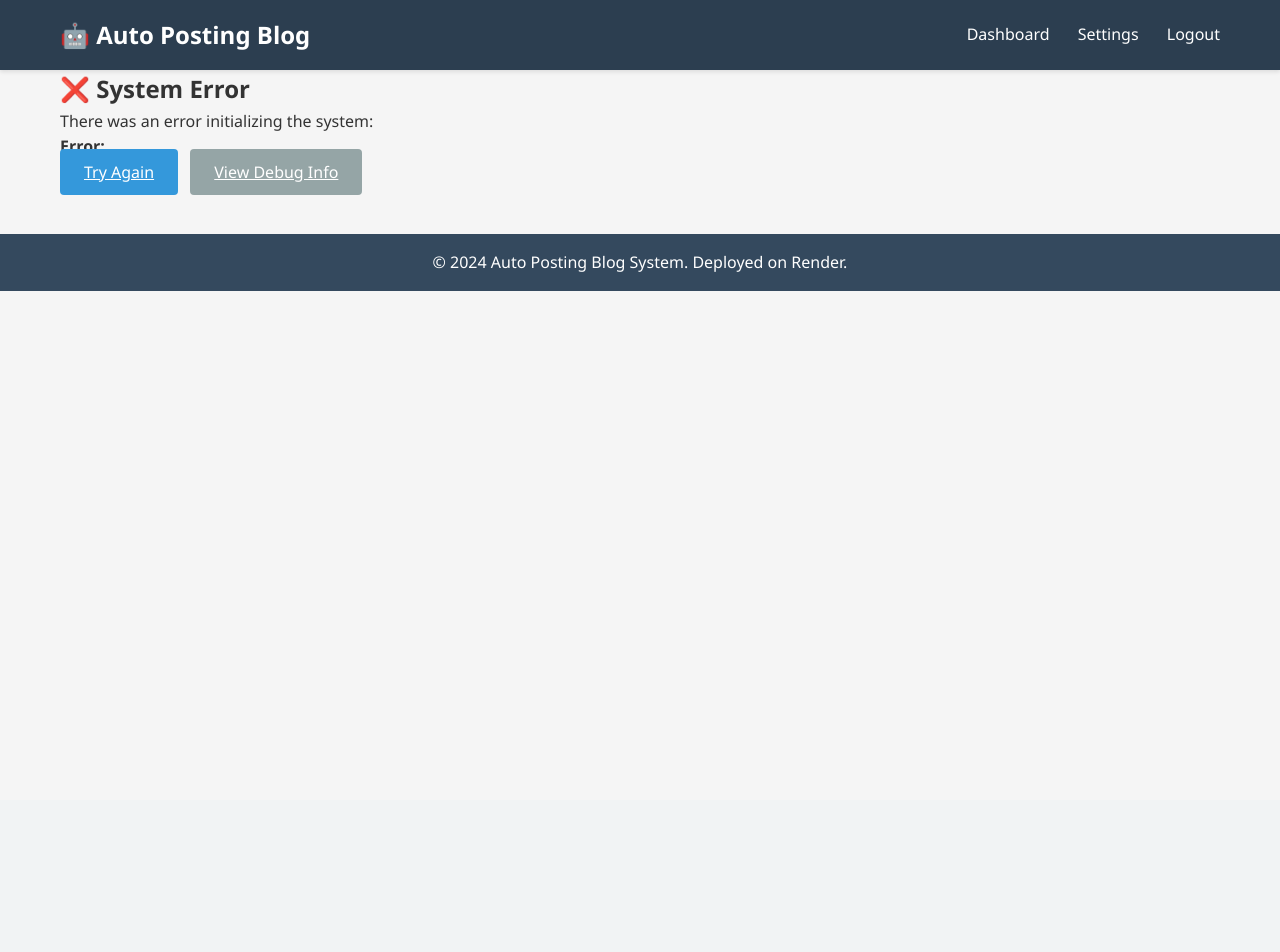
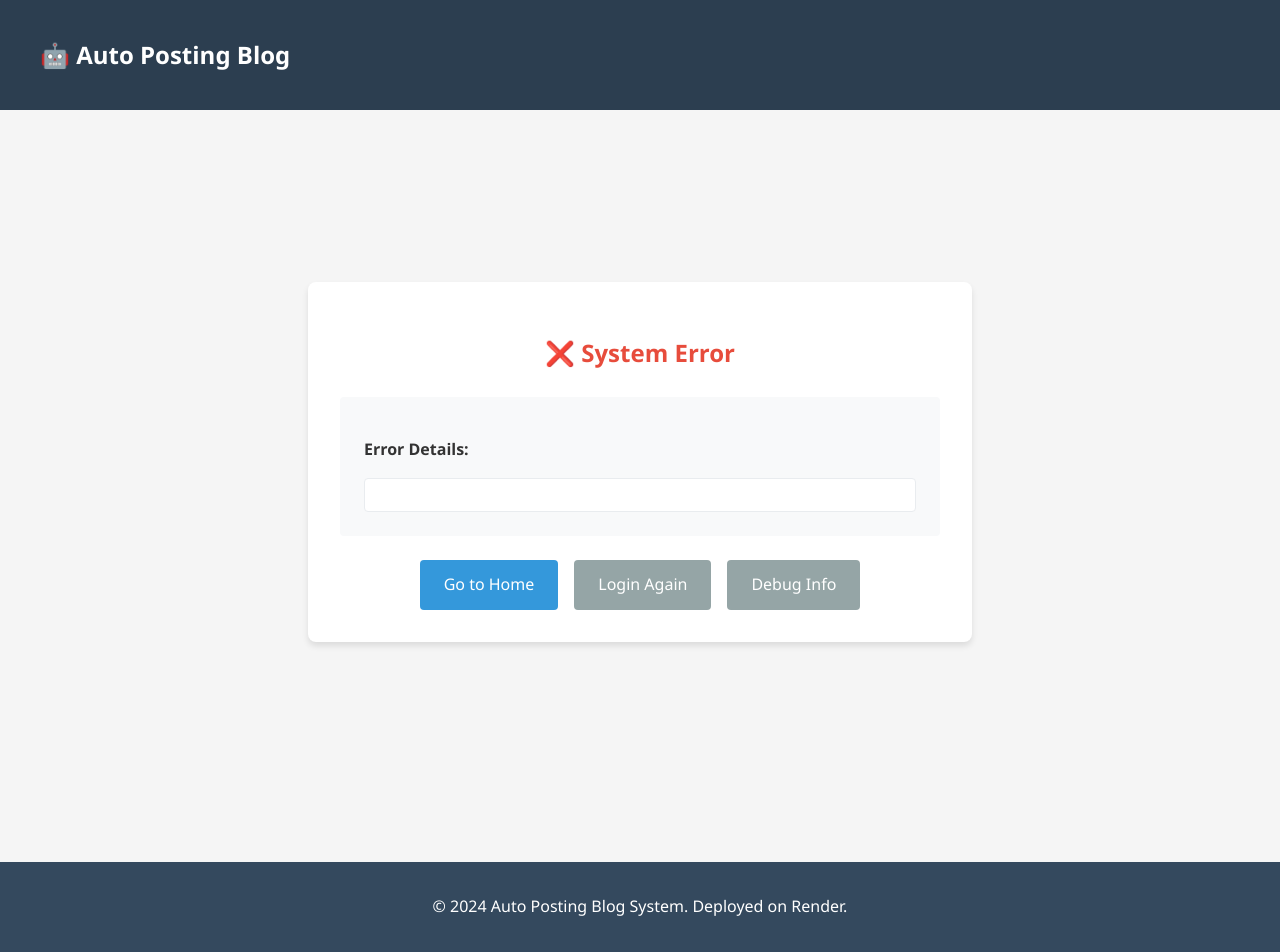
Before and after one commit to wellyerfyanto-arch/Blogger, a Flask app: template templates/error.html in a window 1280 px wide. Before the commit the page ends 291 px from the top, so only its background shows below. Run offline with Flask 3, Linux system fonts and the light colour scheme; the template is opened without the code that fills it, so the values that code supplies are empty; the visitor is signed in with stand-in values (Sample User, id 1).

Commit message:
Update error.html

```diff
--- a/templates/error.html
+++ b/templates/error.html
@@ -1,19 +1,126 @@
-{% extends "base.html" %}
+<!DOCTYPE html>
+<html lang="id">
+<head>
+    <meta charset="UTF-8">
+    <meta name="viewport" content="width=device-width, initial-scale=1.0">
+    <title>Error - Auto Posting Blog</title>
+    <style>
+        body {
+            font-family: 'Segoe UI', Tahoma, Geneva, Verdana, sans-serif;
+            line-height: 1.6;
+            color: #333;
+            background-color: #f5f5f5;
+            margin: 0;
+            padding: 0;
+        }
+        .error-container {
+            display: flex;
+            justify-content: center;
+            align-items: center;
+            min-height: 80vh;
+            padding: 2rem;
+        }
+        .error-card {
+            background: white;
+            padding: 2rem;
+            border-radius: 8px;
+            box-shadow: 0 4px 6px rgba(0,0,0,0.1);
+            width: 100%;
+            max-width: 600px;
+            text-align: center;
+        }
+        .error-card h2 {
+            color: #e74c3c;
+            margin-bottom: 1.5rem;
+        }
+        .error-details {
+            background: #f8f9fa;
+            padding: 1.5rem;
+            border-radius: 4px;
+            margin: 1.5rem 0;
+            text-align: left;
+        }
+        .error-message {
+            background: #fff;
+            padding: 1rem;
+            border: 1px solid #e9ecef;
+            border-radius: 4px;
+            margin-top: 0.5rem;
+            font-family: monospace;
+            font-size: 0.875rem;
+            overflow-x: auto;
+        }
+        .error-actions {
+            display: flex;
+            gap: 1rem;
+            justify-content: center;
+            margin-top: 1.5rem;
+        }
+        .btn-primary, .btn-secondary {
+            padding: 0.75rem 1.5rem;
+            border: none;
+            border-radius: 4px;
+            font-size: 1rem;
+            cursor: pointer;
+            text-decoration: none;
+            display: inline-block;
+            transition: background-color 0.3s;
+        }
+        .btn-primary {
+            background: #3498db;
+            color: white;
+        }
+        .btn-primary:hover {
+            background: #2980b9;
+        }
+        .btn-secondary {
+            background: #95a5a6;
+            color: white;
+        }
+        .btn-secondary:hover {
+            background: #7f8c8d;
+        }
+        @media (max-width: 768px) {
+            .error-actions {
+                flex-direction: column;
+            }
+            .error-actions a {
+                width: 100%;
+                text-align: center;
+            }
+        }
+    </style>
+</head>
+<body>
+    <nav style="background: #2c3e50; color: white; padding: 1rem 0;">
+        <div style="max-width: 1200px; margin: 0 auto; padding: 0 20px; display: flex; justify-content: space-between; align-items: center;">
+            <h1 style="font-size: 1.5rem; font-weight: bold;">🤖 Auto Posting Blog</h1>
+        </div>
+    </nav>
 
-{% block title %}Error - Auto Posting Blog{% endblock %}
-
-{% block content %}
+    <main style="max-width: 1200px; margin: 0 auto; padding: 0 20px;">
         <div class="error-container">
             <div class="error-card">
                 <h2>❌ System Error</h2>
-        <p>There was an error initializing the system:</p>
                 <div class="error-details">
-            <p><strong>Error:</strong> {{ error }}</p>
+                    <p><strong>Error Details:</strong></p>
+                    <div class="error-message">
+                        {{ error }}
+                    </div>
                 </div>
                 <div class="error-actions">
-            <a href="{{ url_for('login') }}" class="btn-primary">Try Again</a>
-            <a href="{{ url_for('debug') }}" class="btn-secondary">View Debug Info</a>
+                    <a href="/" class="btn-primary">Go to Home</a>
+                    <a href="/login" class="btn-secondary">Login Again</a>
+                    <a href="/debug" class="btn-secondary">Debug Info</a>
                 </div>
             </div>
         </div>
-{% endblock %}
+    </main>
+
+    <footer style="background: #34495e; color: white; text-align: center; padding: 1rem 0; margin-top: 3rem;">
+        <div style="max-width: 1200px; margin: 0 auto; padding: 0 20px;">
+            <p>&copy; 2024 Auto Posting Blog System. Deployed on Render.</p>
+        </div>
+    </footer>
+</body>
+    </html>
```
Lines whose indentation alone changed are shown as unchanged.
